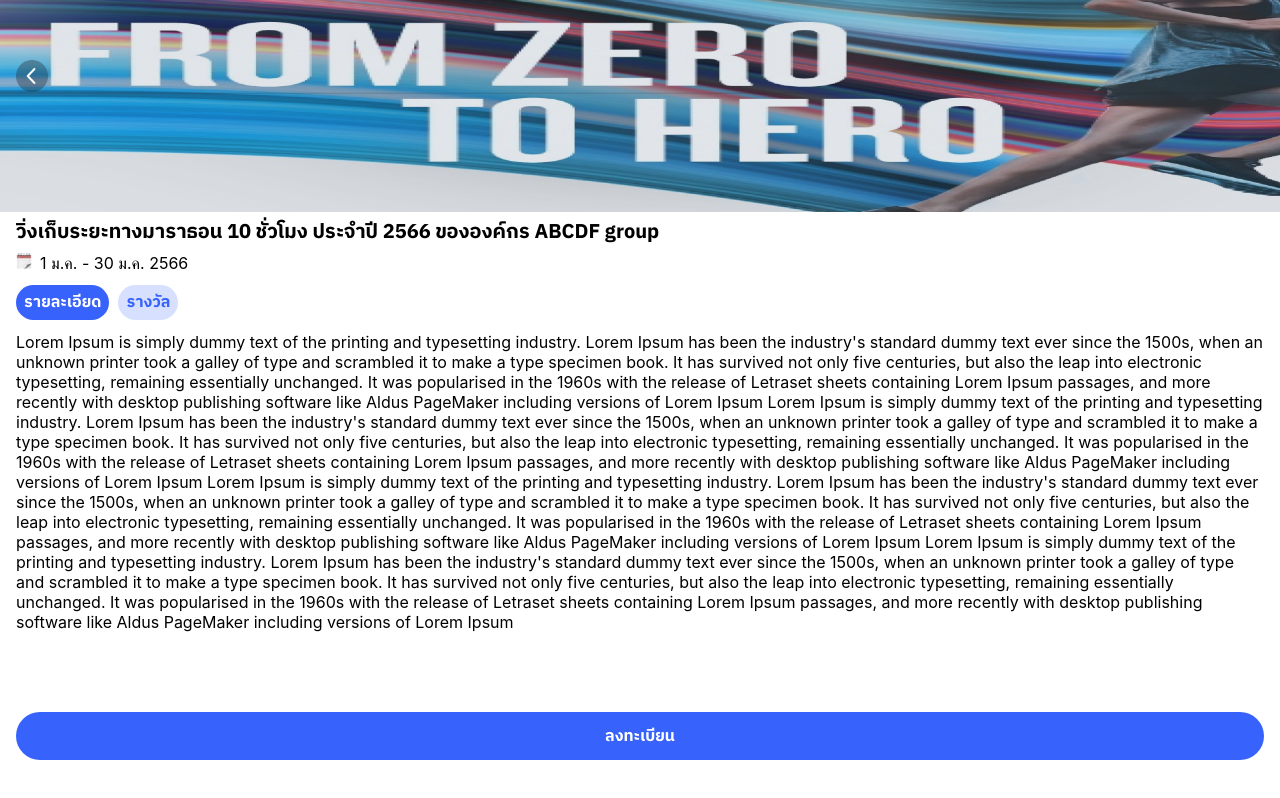
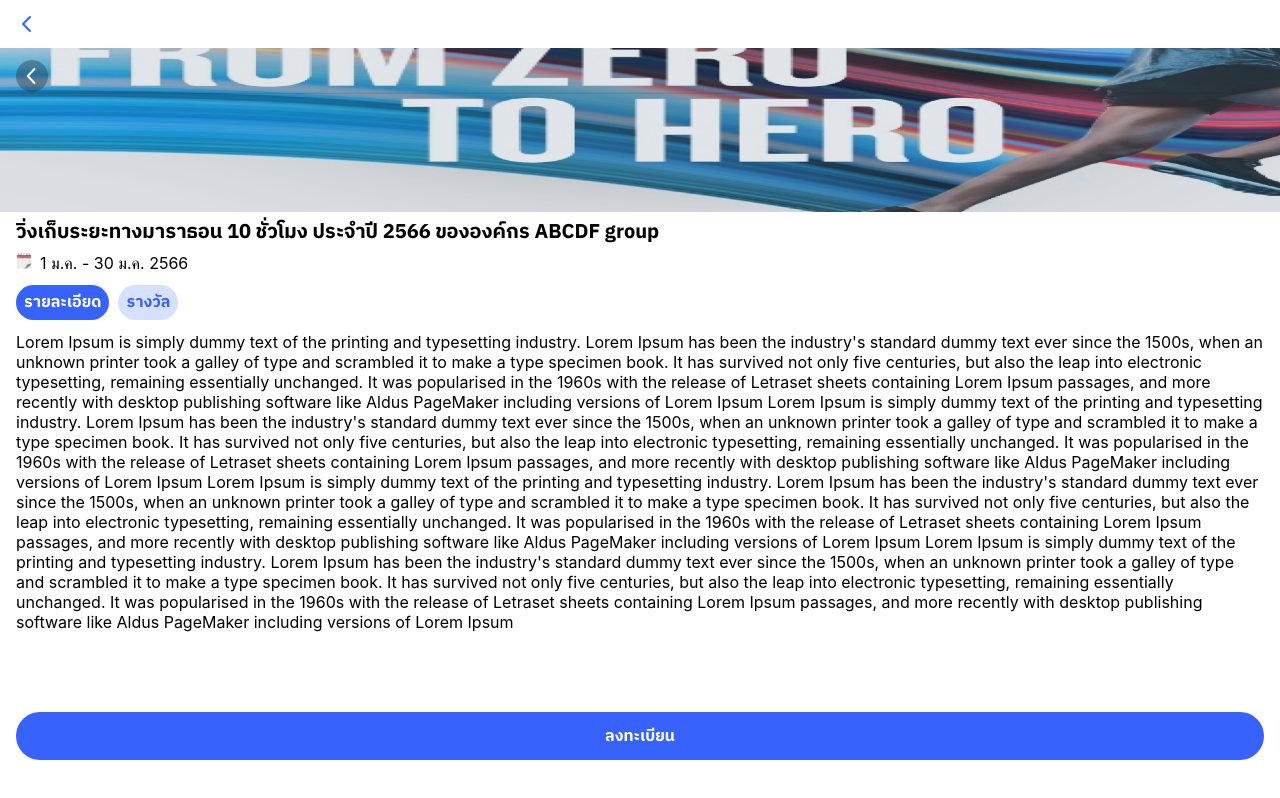
Before and after one commit to pongpich/wellly_web, a React (Create React App) app: page /detail in a window 1280 px wide. Built offline with nearby package versions, Linux system fonts and the light colour scheme; what aws-amplify would draw is missing.

Commit message:
ใส่ path  Navbar

```diff
--- a/src/App.js
+++ b/src/App.js
@@ -6,6 +6,7 @@ import { BrowserRouter, Routes, Route, Navigate, Link } from "react-router-dom";
 
 import Home from "../src/views/Home";
 import Detail from "../src/views/Detail";
+import All from "../src/views/All";
 
 Amplify.configure(awsConfig);
 
@@ -14,6 +15,7 @@ const App = () => {
     <Routes>
       {/* Empty path Route as the entry point */}
       <Route path="/" element={<Home />} />
+      <Route path="/all" element={<All />} />
       <Route path="detail" element={<Detail />} />
       {/* Fallback route, redirects to the home page */}
       <Route path="*" element={<Navigate to="/" replace />} />
--- a/src/views/Detail.js
+++ b/src/views/Detail.js
@@ -1,5 +1,6 @@
 import React, { useState, useEffect } from "react";
 import { Link } from "react-router-dom";
+import Navbar from "./layouts/Navbar";
 import { useSelector, useDispatch } from "react-redux";
 import { useNavigate } from "react-router-dom";
 import style from "../assets/css/detail.module.css";
@@ -13,10 +14,10 @@ const Detail = () => {
 
   const register = () => {
     navigate("/");
-    console.log("888");
   };
   return (
     <>
+      <Navbar path="/all" />
       <div className={style["box-head-img"]}>
         <Link to="/">
           <img src={CloseButton} className={style["close-button"]} />
--- a/src/views/Home.js
+++ b/src/views/Home.js
@@ -33,7 +33,7 @@ const Home = () => {
 
   return (
     <>
-      <Navbar />
+      <Navbar path="/" />
 
       <div className={style["fixed-top"]}>
         <div className={style["nav-activity"]}>
--- a/src/views/layouts/Navbar.js
+++ b/src/views/layouts/Navbar.js
@@ -2,10 +2,18 @@
 import React from "react";
 import styles from "../../assets/css/navbar.module.css";
 import Chevron from "../../assets/image/icon/Chevron.png";
+import { useNavigate } from "react-router-dom";
 
-const Navbar = () => {
+const Navbar = ({ path }) => {
+  const navigate = useNavigate();
+  console.log("path", path);
+  const goBack = () => {
+    if (path) {
+      navigate(path);
+    }
+  };
   return (
-    <nav className={styles["navbar"]}>
+    <nav className={styles["navbar"]} onClick={goBack}>
       <img className={styles.chevron} src={Chevron} alt="" />
     </nav>
   );
```
